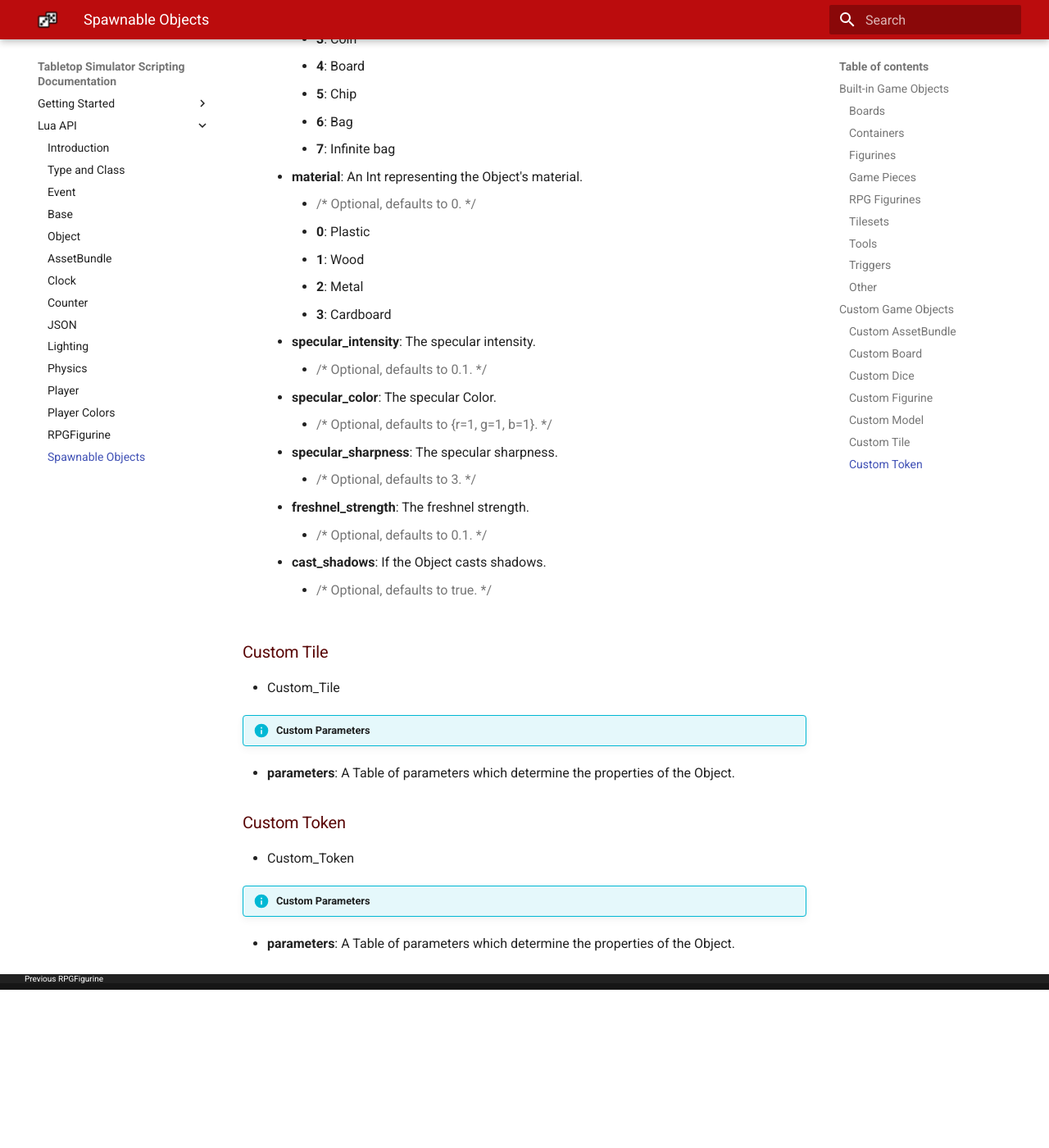
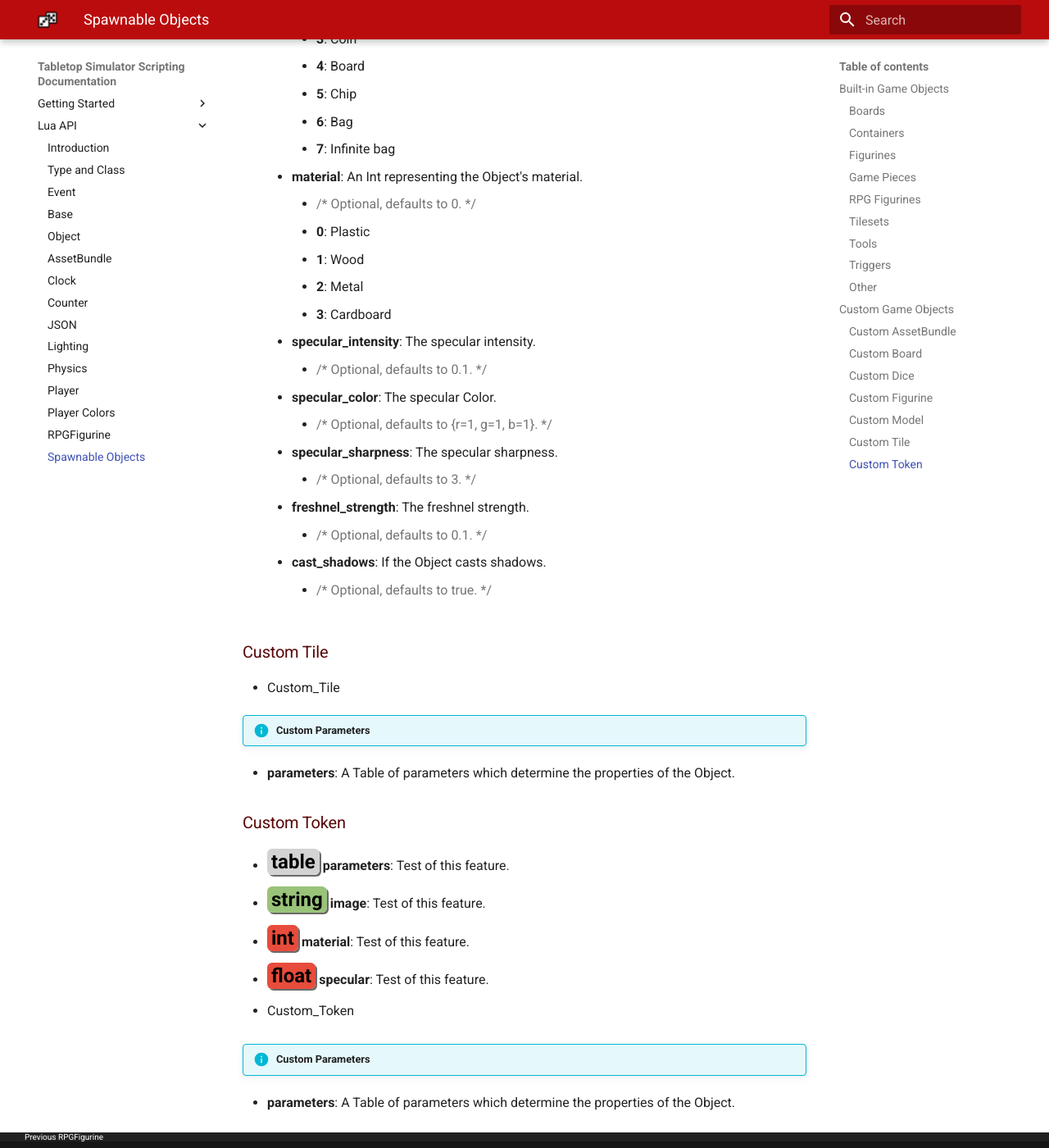
Before and after one commit to MisterStump/TTS-Scripting-Doc, an MkDocs documentation site: the page built from docs/spawnableobjects.md, in a window 1280 px wide and 1400 px high, scrolled down 8027 px. Shown: the whole window at 82% size. Built offline with MkDocs 1.6.1 and Material for MkDocs 9.7.7, drawn with Linux system fonts in a browser that asks for light colours; old or Windows-style settings are respelled for this version of MkDocs; before the commit the page ends 9234 px from its top, so only the background shows below that.

Commit message:
Initial Commit

```diff
--- a/docs/css/base.css
+++ b/docs/css/base.css
@@ -29,6 +29,78 @@
 
 #t3 {
     content:url(https://github.com/MisterStump/TTS-Scripting-Doc/raw/master/docs/img/string.png);
+}
+
+.ico_str:before {
+    content: "string";
+    color: #000000;
+    font-weight: bold;
+    text-align: center;
+    font-size: 1.2rem;
+    padding: 2px 5px;
+    border-radius: 6px;
+    display: inline;
+    background-color: #98c379;
+    box-shadow: 2px 2px #696969;
+    position: relative;
+    bottom: 2px;
+}
+.ico_str:hover {
+    opacity: 0.75;
+}
+
+.ico_tab:before {
+    content: "table";
+    color: #000000;
+    font-weight: bold;
+    text-align: center;
+    font-size: 1.2rem;
+    padding: 2px 5px;
+    border-radius: 6px;
+    display: inline;
+    background-color: #D3D3D3;
+    box-shadow: 2px 2px #696969;
+    position: relative;
+    bottom: 2px;
+}
+.ico_tab:hover {
+    opacity: 0.75;
+}
+
+.ico_int:before {
+    content: "int";
+    color: #000000;
+    font-weight: bold;
+    text-align: center;
+    font-size: 1.2rem;
+    padding: 2px 5px;
+    border-radius: 6px;
+    display: inline;
+    background-color: #e74c3c;
+    box-shadow: 2px 2px #696969;
+    position: relative;
+    bottom: 2px;
+}
+.ico_int:hover {
+    opacity: 0.75;
+}
+
+.ico_flo:before {
+    content: "float";
+    color: #000000;
+    font-weight: bold;
+    text-align: center;
+    font-size: 1.2rem;
+    padding: 2px 5px;
+    border-radius: 6px;
+    display: inline;
+    background-color: #e74c3c;
+    box-shadow: 2px 2px #696969;
+    position: relative;
+    bottom: 2px;
+}
+.ico_flo:hover {
+    opacity: 0.75;
 }
 
 
--- a/docs/spawnableobjects.md
+++ b/docs/spawnableobjects.md
@@ -293,6 +293,19 @@
 
 ###Custom Token
 
+
+
+
+
+* [<span class="ico_tab"></span>](typeandclass) **parameters**: Test of this feature.
+* [<span class="ico_str"></span>](typeandclass) **image**: Test of this feature.
+* [<span class="ico_int"></span>](typeandclass) **material**: Test of this feature.
+* [<span class="ico_flo"></span>](typeandclass) **specular**: Test of this feature.
+
+
+
+
+
 * Custom_Token
 
 !!!info "Custom Parameters"
```
Also changed, not shown: site/search/search_index.json, site/sitemap.xml.
